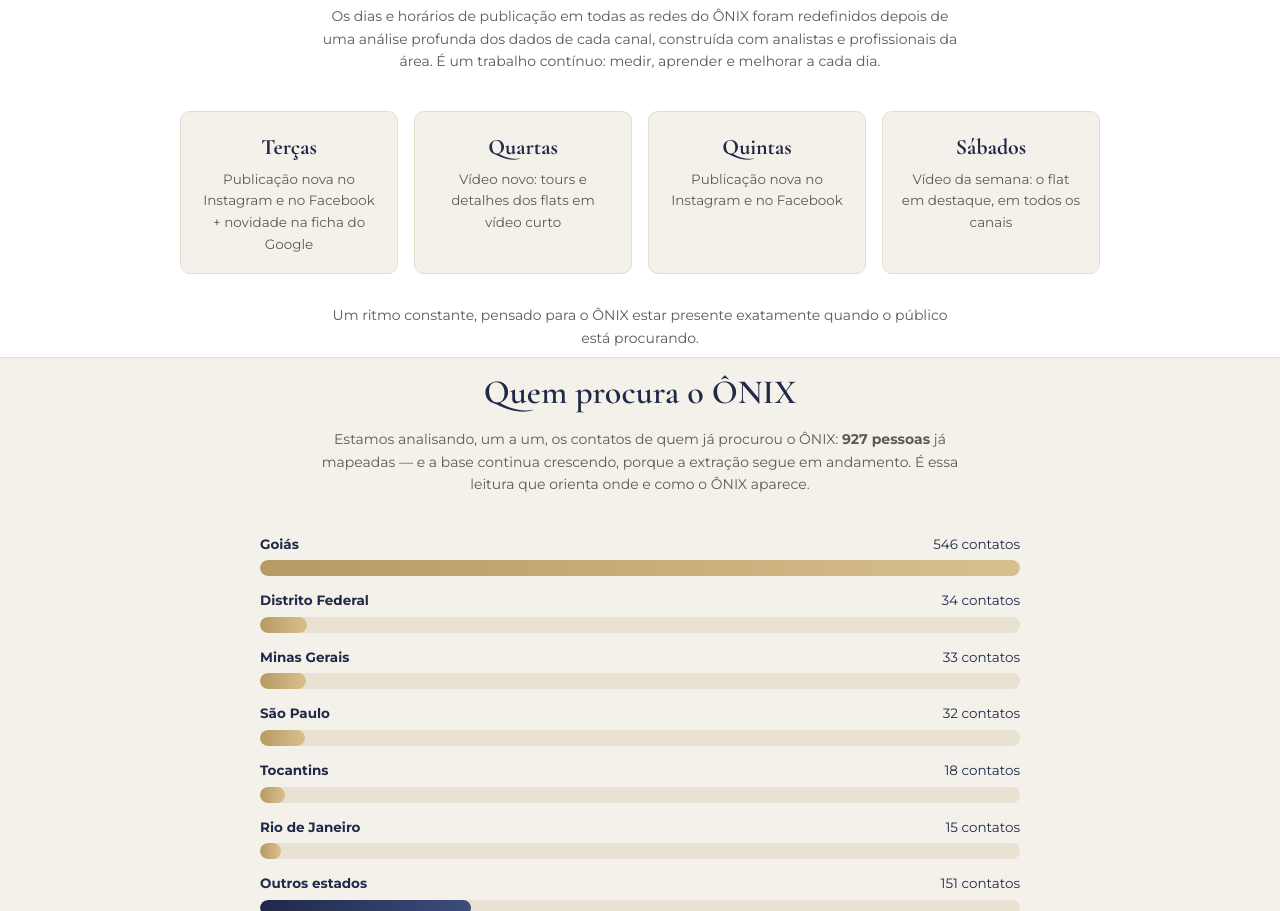
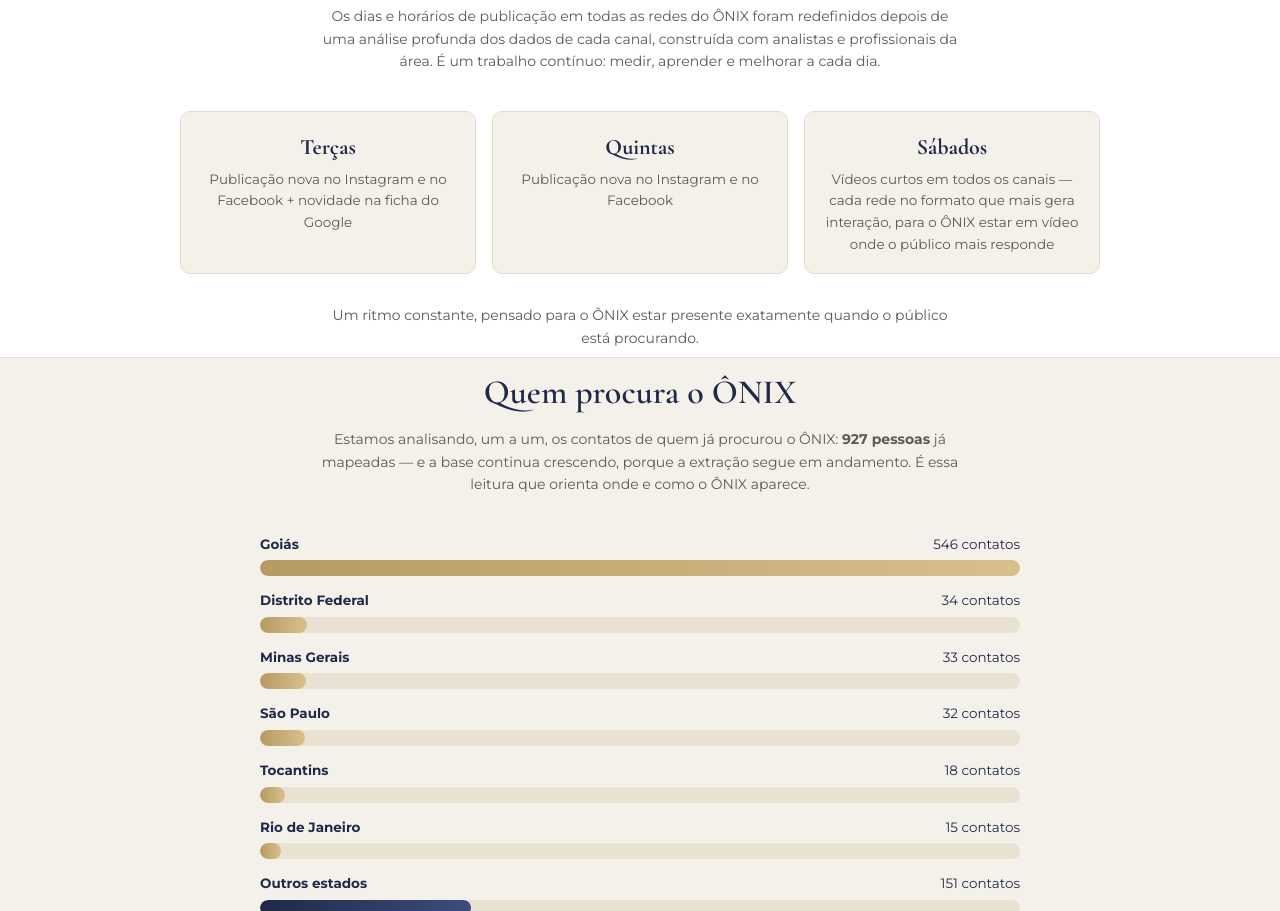
Before and after one commit to voipterra/onix-bueno-evolucao, a plain HTML site: page index.html in a window 1280 px wide. Shown: the part 1185-2096 px from the top of the page. Drawn offline with nearby package versions, Linux system fonts and the light colour scheme.

Commit message:
Ajusta ritmo semanal da página: sem quartas e novo texto de sábado

```diff
--- a/index.html
+++ b/index.html
@@ -91,9 +91,8 @@
     <p class="h2sub">Os dias e horários de publicação em todas as redes do ÔNIX foram redefinidos depois de uma análise profunda dos dados de cada canal, construída com analistas e profissionais da área. É um trabalho contínuo: medir, aprender e melhorar a cada dia.</p>
     <div class="ritmo">
       <div class="dia"><div class="d">Terças</div><p class="o">Publicação nova no Instagram e no Facebook + novidade na ficha do Google</p></div>
-      <div class="dia"><div class="d">Quartas</div><p class="o">Vídeo novo: tours e detalhes dos flats em vídeo curto</p></div>
       <div class="dia"><div class="d">Quintas</div><p class="o">Publicação nova no Instagram e no Facebook</p></div>
-      <div class="dia"><div class="d">Sábados</div><p class="o">Vídeo da semana: o flat em destaque, em todos os canais</p></div>
+      <div class="dia"><div class="d">Sábados</div><p class="o">Vídeos curtos em todos os canais — cada rede no formato que mais gera interação, para o ÔNIX estar em vídeo onde o público mais responde</p></div>
     </div>
     <p class="h2sub" style="margin-top:30px;margin-bottom:0">Um ritmo constante, pensado para o ÔNIX estar presente exatamente quando o público está procurando.</p>
   </div>
```
